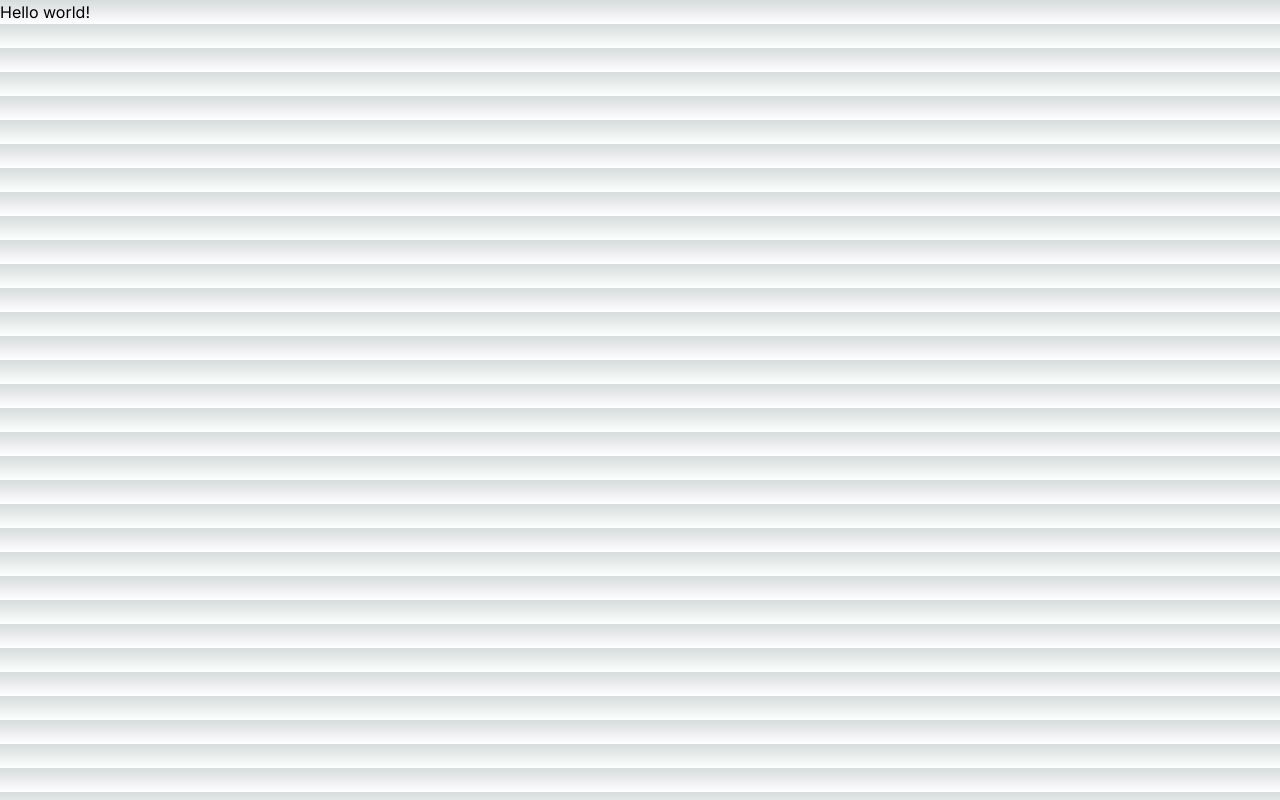
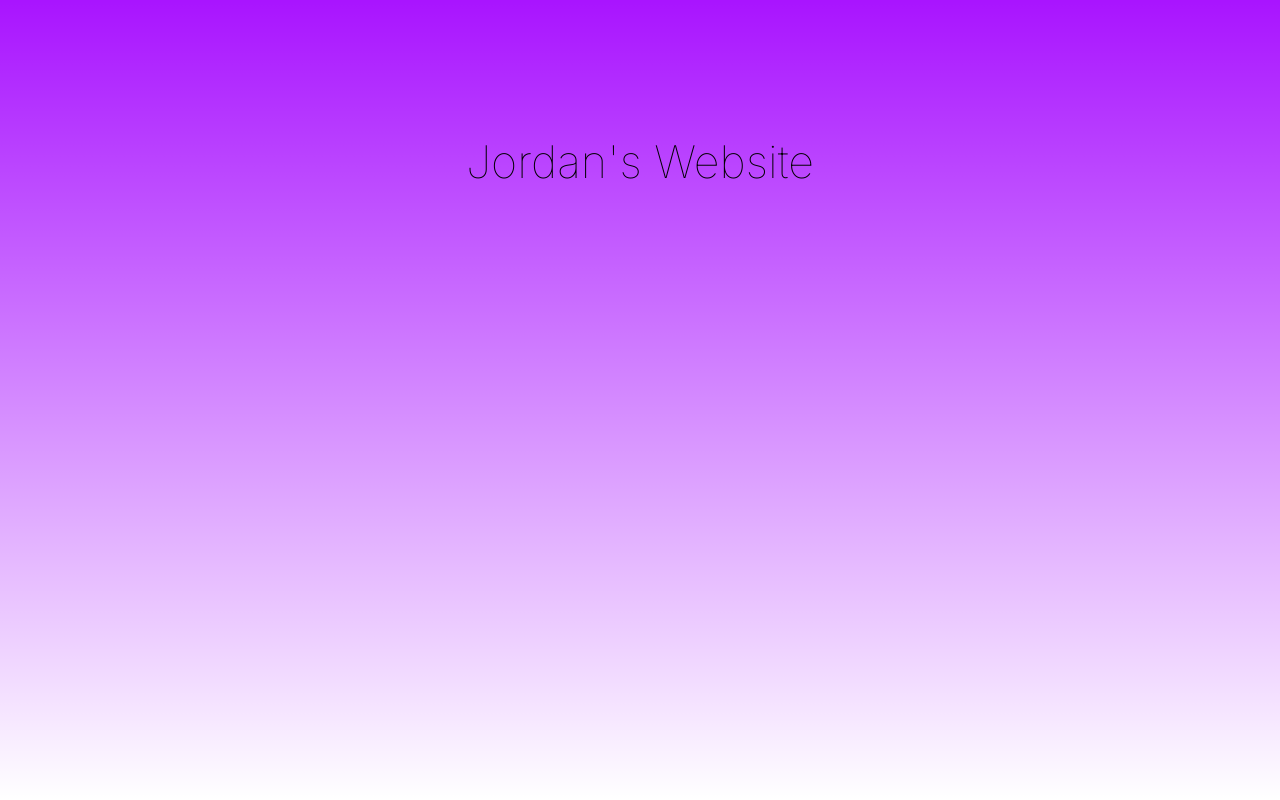
Before and after one commit to inbound-dev/Website, a Next.js app in the folder website/: page / in a window 1280 px wide. Built offline with nearby package versions, Linux system fonts and the light colour scheme.

Commit message:
made a basic landing page

```diff
--- a/website/src/app/globals.css
+++ b/website/src/app/globals.css
@@ -4,24 +4,36 @@
 
 :root {
   --foreground-rgb: 0, 0, 0;
-  --background-start-rgb: 214, 219, 220;
+  --background-start-rgb: 169, 20, 255;
   --background-end-rgb: 255, 255, 255;
 }
 
 @media (prefers-color-scheme: dark) {
   :root {
     --foreground-rgb: 255, 255, 255;
-    --background-start-rgb: 0, 0, 0;
+    --background-start-hsl: 278°, 100%, 45%;
     --background-end-rgb: 0, 0, 0;
   }
 }
 
-.class{
-  padding-left: 100;
-  text-decoration-color: blue;
+/*main body styling*/
+main{
+
+}
+
+/*header styling*/
+.Header{
+  padding-top: 5%;
+  padding-bottom: 10%;
+  display: flex;
+  justify-content: center;
+  font-size: 45px;
+  font-weight: 150;
 }
 
 body {
+  width: 100%;
+  height: 100vh;
   color: rgb(var(--foreground-rgb));
   background: linear-gradient(
       to bottom,
--- a/website/src/app/page.jsx
+++ b/website/src/app/page.jsx
@@ -1,12 +1,25 @@
-import { Content } from "next/font/google";
+import { Content, Finlandica } from "next/font/google";
 import './globals.css';
+
+function useDarkMode(){
+  return(
+    <div>
+    {window.matchMedia('(prefers-color-scheme: dark)')}
+    </div>
+  );
+}
+
 
 export default function Home() {
   return (
-    <main>
-      <div>
-        <h1 >Hello world!</h1>
+    <main className="Header">
+
+      <useDarkMode />
+
+      <div className="Header">
+        <h1>Jordan's Website</h1>
       </div>
+
     </main>
   );
 }
```
Also changed, not shown: website/src/app/Pages/loginPage.jsx (added), website/src/app/Styles/loginStyle.css (added).
